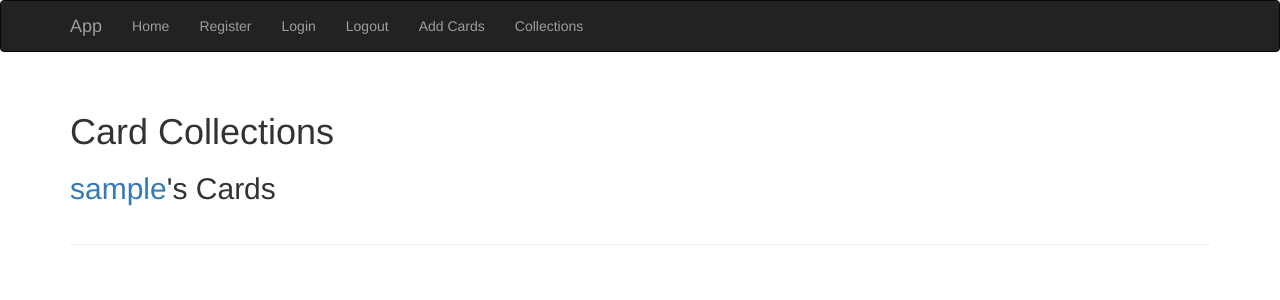
After one commit to makrodis/CardVault, a Flask app: page /collections in a window 1280 px wide. The commit adds this page. Shown: the top 300 px of the page. Run offline with Flask 2, Linux system fonts and the light colour scheme; the visitor is signed in with stand-in values (Sample User, id 1); data comes from the database, SQL or seed files in the repository; data that the repository does not hold is empty; some libraries are stand-ins or nearby versions.

Commit message:
Added functionality to view a specific users collection and the collections of multiple users

```diff
--- a/app/routes.py
+++ b/app/routes.py
@@ -1,8 +1,9 @@
-from flask import Blueprint, render_template, redirect, url_for, flash
+from flask import Blueprint, render_template, redirect, url_for, flash, send_file, request
 from app.models import User, BaseballCard
 from app.forms import LoginForm, RegistrationForm, AddCardForm
 from flask_login import login_user, logout_user, login_required, current_user
 from app import db
+import io
 
 
 main_routes = Blueprint('main', __name__)
@@ -13,9 +14,37 @@ def home():
     return render_template('index.html')
 
 
+@main_routes.route('/image')
+def image():
+    card_id = request.args.get('card_id')
+    if not card_id:
+        flash('Card id not given.')
+        return render_template('index.html')
+    card = db.session.query(BaseballCard).get(card_id)
+    if not card or not card.picture:
+        flash('Cards not found.')
+        return render_template('index.html')
+    return send_file(
+        io.BytesIO(card.picture),
+        mimetype='image/png',
+        as_attachment=False,
+    )
+
+@main_routes.route('/collections')
+@login_required
+def collections():
+    return render_template('collections.html', users=User.query.all())
+
+@main_routes.route('/user', defaults={'user_id': None})
 @main_routes.route('/user/<int:user_id>')
+@login_required
 def user_profile(user_id):
-    user = User.query.get_or_404(user_id)
+    if user_id is None:
+        user_id = current_user.id
+    user = User.query.filter_by(id=user_id).first()
+    if user is None:
+        flash('User not found.')
+        return render_template('index.html')
     return render_template('profile.html', user=user)
 
 
--- a/app/templates/base.html
+++ b/app/templates/base.html
@@ -25,6 +25,7 @@
                 <li><a href="{{ url_for('auth.login') }}">Login</a></li>
                 <li><a href="{{ url_for('auth.logout') }}">Logout</a></li>
                 <li><a href="{{ url_for('main.add_card') }}">Add Cards</a></li>
+                <li><a href="{{ url_for('main.collections') }}">Collections</a></li>
             </ul>
         </div>
     </div>
--- /dev/null
+++ b/app/templates/collections.html
@@ -0,0 +1,29 @@
+{% extends "base.html" %}
+
+{% block title %}User Collections{% endblock %}
+
+{% block page_content %}
+<div class="page-header">
+    <h1>Card Collections</h1>
+    {% for user in users %}
+        <div class="user-section" style="margin-bottom: 20px;">
+            <h2><a href="{{ url_for('main.user_profile', user_id=user.id) }}">{{ user.username }}</a>'s Cards</h2>
+            <ul style="list-style-type: none; padding: 0; display: flex; flex-wrap: wrap;">
+                {% for card in user.cards[:6] %}
+                    <li style="margin-right: 10px; margin-bottom: 10px;">
+                        <h3>{{ card.name }}</h3>
+                        <div>
+                            <img src="{{ url_for('main.image', card_id=card.id) }}" alt="{{ card.name }}" style="width: 200px; height: auto;">
+                        </div>
+                    </li>
+                {% endfor %}
+            </ul>
+            {% if user.cards|length > 6 %}
+                <div>
+                    <a">See all cards</a>
+                </div>
+            {% endif %}
+        </div>
+    {% endfor %}
+</div>
+{% endblock %}
--- a/app/templates/index.html
+++ b/app/templates/index.html
@@ -5,5 +5,6 @@
 {% block page_content %}
 <div class="page-header">
     <h1>Hello, {% if current_user.is_authenticated %}{{ current_user.username }}{% else %}Stranger{% endif %}!</h1>
+    <h1>Hello, {% if current_user.is_authenticated %}{{ current_user.id}}{% else %}Stranger{% endif %}!</h1>
 </div>
 {% endblock %}
```
Also changed, not shown: app/templates/profile.html (added, +24 -0 lines).
